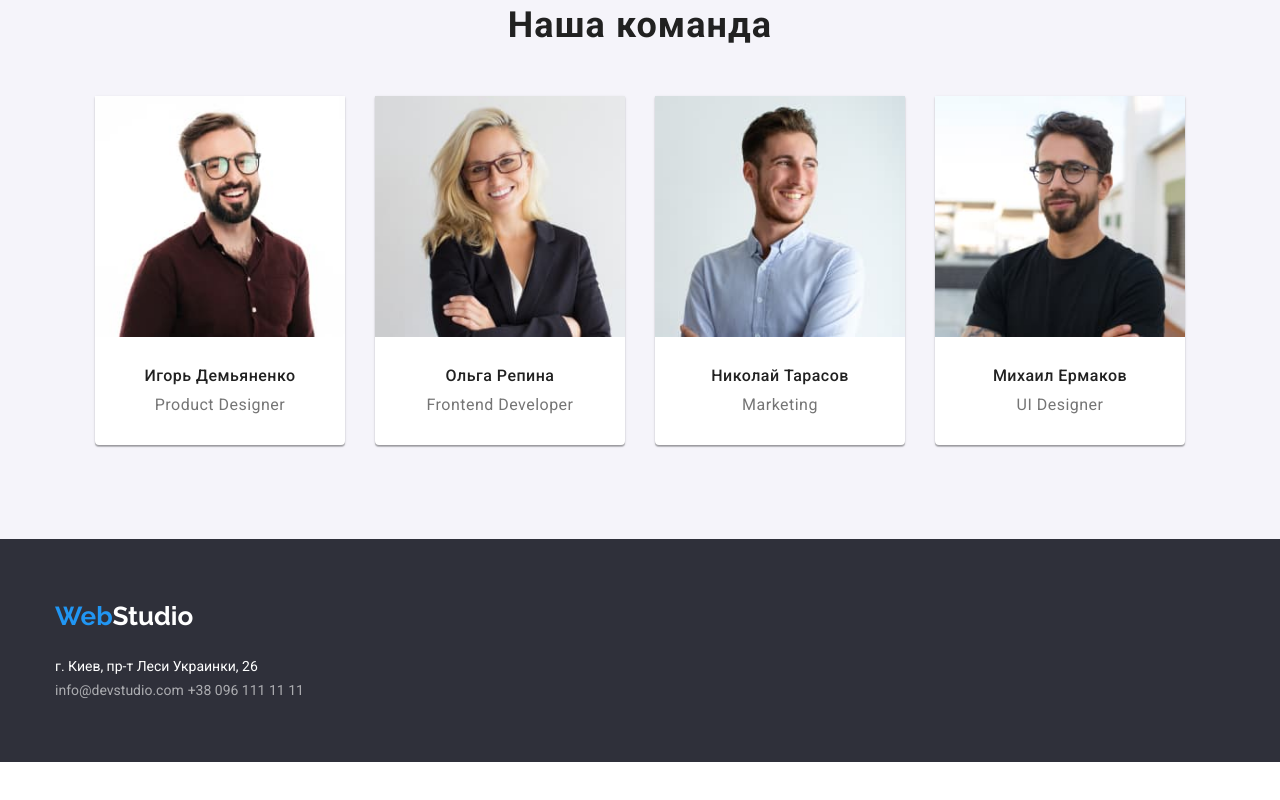
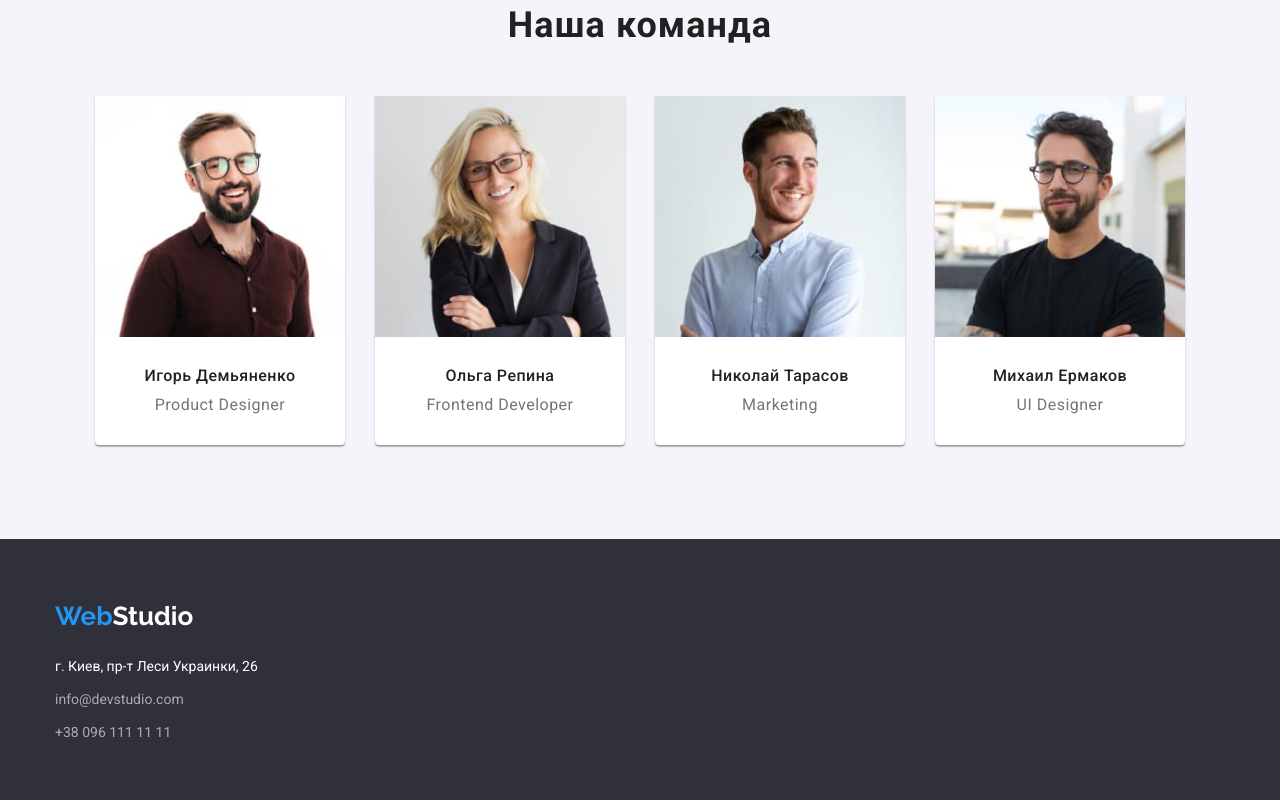
Before and after one commit to AndreyMikhalev/goit-markup-hw-03, a plain HTML site: page index.html in a window 1280 px wide. Shown: the part 1418-2218 px from the top of the page. Before the commit the page ends 2180 px from the top, so only its background shows below. Drawn offline with nearby package versions, Linux system fonts and the light colour scheme.

Commit message:
fix footer margins

```diff
--- a/css/styles.css
+++ b/css/styles.css
@@ -70,7 +70,6 @@ address {
 
 .main.link {
   margin-right: 94px;
-  padding: 22px 0px;
   font-family: var(--secondary-font-family);
   font-weight: 700;
   font-size: 26px;
@@ -92,7 +91,7 @@ address {
 }
 
 .nav.link {
-  padding: 8px 0px;
+  padding: 32px 0px;
   font-weight: 500;
   font-size: 14px;
   line-height: 1.14;
@@ -247,13 +246,17 @@ header > a {
 .footer-text-logo {
   color: var(--third-text-color);
 }
+.adress-list {
+  margin-top: 20px;
+}
 .adress {
-  margin-top: 20px;
   font-size: 14px;
   line-height: 1.71;
   color: var(--third-text-color);
 }
 .adress.link {
+  display: block;
+  margin-top: 9px;
   color: rgba(255, 255, 255, 0.6);
 }
 .adress,
--- a/index.html
+++ b/index.html
@@ -165,7 +165,7 @@
         <a href="" class="main link"
           >Web<span class="footer-text-logo">Studio</span></a
         >
-        <address>
+        <address class="adress-list">
           <p class="adress">г. Киев, пр-т Леси Украинки, 26</p>
           <a href="mailto:info@devstudio.com" class="adress link"
             >info@devstudio.com</a
```
